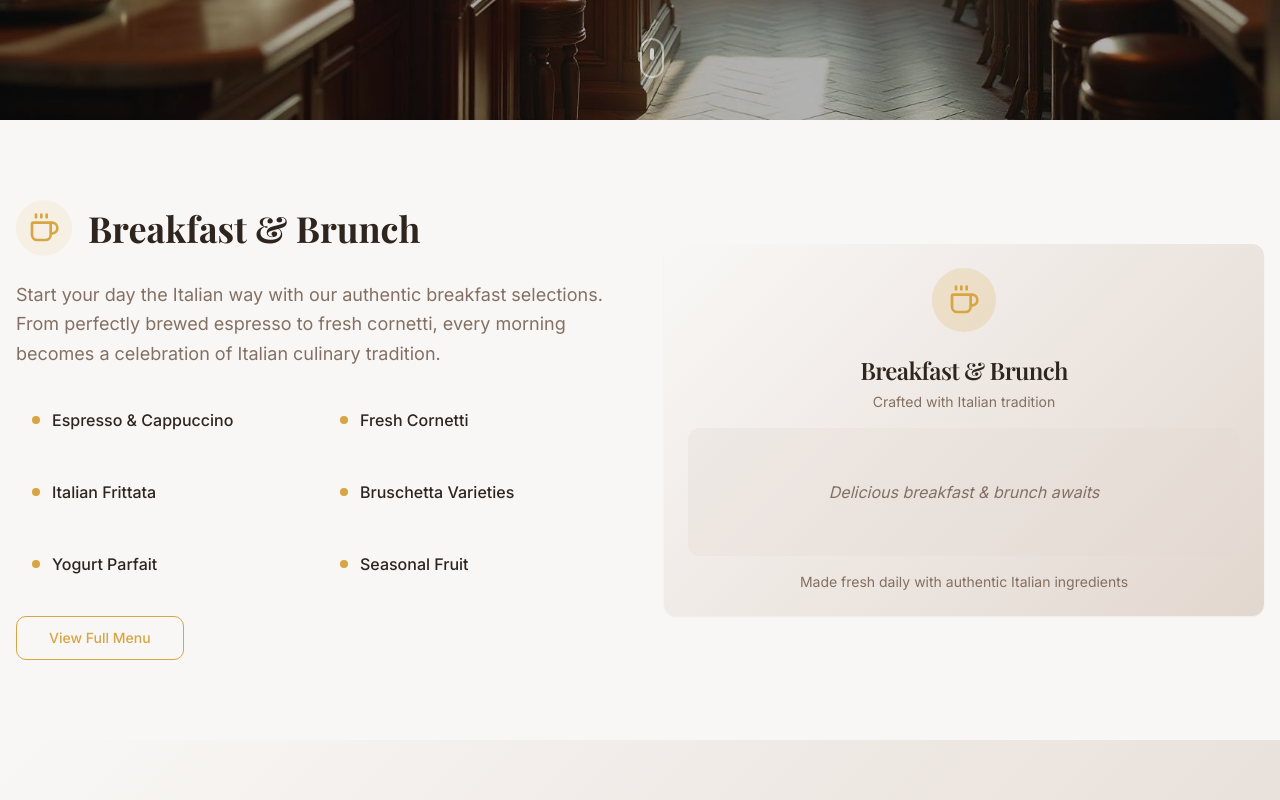
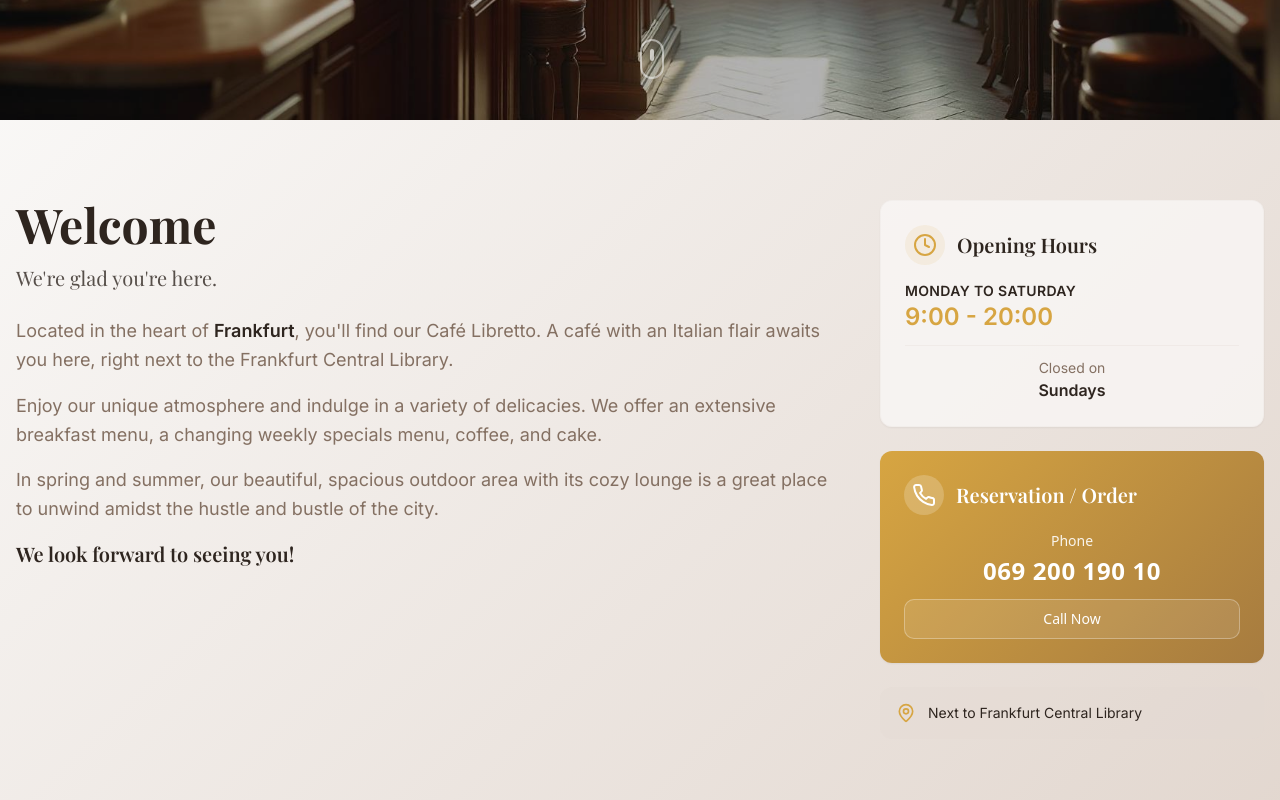
Before and after one commit to bytetechnik/libretto-ristorante-vibes, a React (Vite) app: page / in a window 1280 px wide. Shown: the part 680-1480 px from the top of the page. Built offline with nearby package versions, Linux system fonts and the light colour scheme.

Commit message:
Add welcome text to homepage
Add welcome text, opening hours, and reservation/order information to the homepage.

```diff
--- /dev/null
+++ b/src/components/Welcome.tsx
@@ -0,0 +1,122 @@
+import { Card, CardContent } from "@/components/ui/card";
+import { Button } from "@/components/ui/button";
+import { Clock, Phone, MapPin } from "lucide-react";
+
+const Welcome = () => {
+  return (
+    <section className="py-20 px-4 bg-gradient-hero">
+      <div className="max-w-7xl mx-auto">
+        <div className="grid grid-cols-1 lg:grid-cols-3 gap-12 items-start">
+          {/* Welcome Text */}
+          <div className="lg:col-span-2 space-y-6">
+            <div className="space-y-4">
+              <h2 className="font-playfair text-4xl md:text-5xl font-bold text-coffee mb-4">
+                Welcome
+              </h2>
+              <p className="font-playfair text-xl text-coffee/80 mb-6">
+                We're glad you're here.
+              </p>
+            </div>
+
+            <div className="space-y-4 font-inter text-lg text-muted-foreground leading-relaxed">
+              <p>
+                Located in the heart of <span className="font-semibold text-coffee">Frankfurt</span>, you'll find our Café Libretto.
+                A café with an Italian flair awaits you here, right next to the Frankfurt Central Library.
+              </p>
+
+              <p>
+                Enjoy our unique atmosphere and indulge in a variety of delicacies. We offer an extensive
+                breakfast menu, a changing weekly specials menu, coffee, and cake.
+              </p>
+
+              <p>
+                In spring and summer, our beautiful, spacious outdoor area with its cozy lounge is a
+                great place to unwind amidst the hustle and bustle of the city.
+              </p>
+
+              <p className="font-playfair text-xl text-coffee font-semibold mt-6">
+                We look forward to seeing you!
+              </p>
+            </div>
+          </div>
+
+          {/* Info Cards */}
+          <div className="space-y-6">
+            {/* Opening Hours Card */}
+            <Card className="bg-cream/80 border-cappuccino/20 shadow-elegant hover:shadow-gold transition-all duration-300">
+              <CardContent className="p-6">
+                <div className="flex items-center gap-3 mb-4">
+                  <div className="p-2 rounded-full bg-italian-gold/10">
+                    <Clock className="h-6 w-6 text-italian-gold" />
+                  </div>
+                  <h3 className="font-playfair text-xl font-semibold text-coffee">
+                    Opening Hours
+                  </h3>
+                </div>
+                <div className="space-y-3 font-inter">
+                  <div className="border-b border-cappuccino/30 pb-3">
+                    <p className="font-semibold text-coffee text-sm uppercase tracking-wide">
+                      Monday to Saturday
+                    </p>
+                    <p className="text-2xl font-bold text-italian-gold">
+                      9:00 - 20:00
+                    </p>
+                  </div>
+                  <div className="text-center">
+                    <p className="text-muted-foreground text-sm">
+                      Closed on
+                    </p>
+                    <p className="font-semibold text-coffee">
+                      Sundays
+                    </p>
+                  </div>
+                </div>
+              </CardContent>
+            </Card>
+
+            {/* Reservation Card */}
+            <Card className="bg-gradient-gold text-white border-0 shadow-gold hover:shadow-elegant transition-all duration-300">
+              <CardContent className="p-6">
+                <div className="flex items-center gap-3 mb-4">
+                  <div className="p-2 rounded-full bg-white/20">
+                    <Phone className="h-6 w-6 text-white" />
+                  </div>
+                  <h3 className="font-playfair text-xl font-semibold">
+                    Reservation / Order
+                  </h3>
+                </div>
+                <div className="space-y-3">
+                  <a
+                    href="tel:069200190-10"
+                    className="block text-center"
+                  >
+                    <p className="text-sm opacity-90 mb-1">Phone</p>
+                    <p className="text-2xl font-bold tracking-wide">
+                      069 200 190 10
+                    </p>
+                  </a>
+                  <Button
+                    variant="outline"
+                    className="w-full bg-white/10 border-white/30 text-white hover:bg-white hover:text-coffee transition-all duration-300"
+                  >
+                    Call Now
+                  </Button>
+                </div>
+              </CardContent>
+            </Card>
+
+            {/* Location Hint */}
+            <div className="flex items-center gap-3 p-4 bg-cappuccino/30 rounded-lg">
+              <MapPin className="h-5 w-5 text-italian-gold flex-shrink-0" />
+              <p className="font-inter text-sm text-coffee">
+                Next to Frankfurt Central Library
+              </p>
+            </div>
+          </div>
+        </div>
+      </div>
+    </section>
+  );
+};
+
+export default Welcome;
--- a/src/pages/Index.tsx
+++ b/src/pages/Index.tsx
@@ -1,5 +1,6 @@
 import Navigation from "@/components/Navigation";
 import Hero from "@/components/Hero";
+import Welcome from "@/components/Welcome";
 import MenuSection from "@/components/MenuSection";
 import Footer from "@/components/Footer";
 
@@ -39,7 +40,11 @@ const Index = () => {
         <Hero />
       </div>
 
-      <div id="breakfast" className="bg-background">
+      <div id="about">
+        <Welcome />
+      </div>
+
+      <div id="menu" className="bg-background">
         <MenuSection
           title="Breakfast & Brunch"
           description="Start your day the Italian way with our authentic breakfast selections. From perfectly brewed espresso to fresh cornetti, every morning becomes a celebration of Italian culinary tradition."
```
